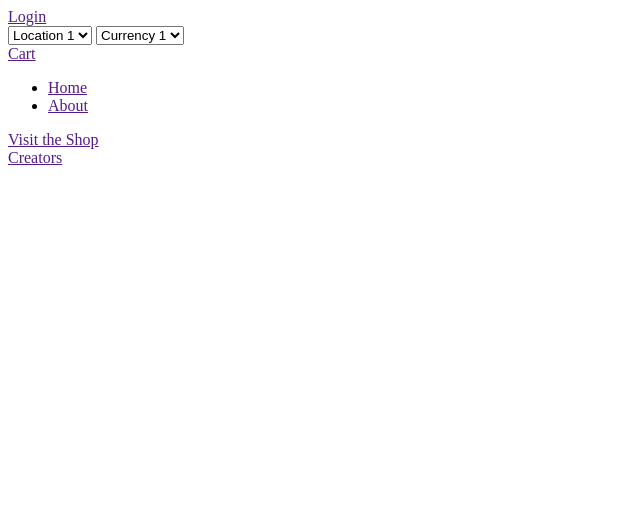
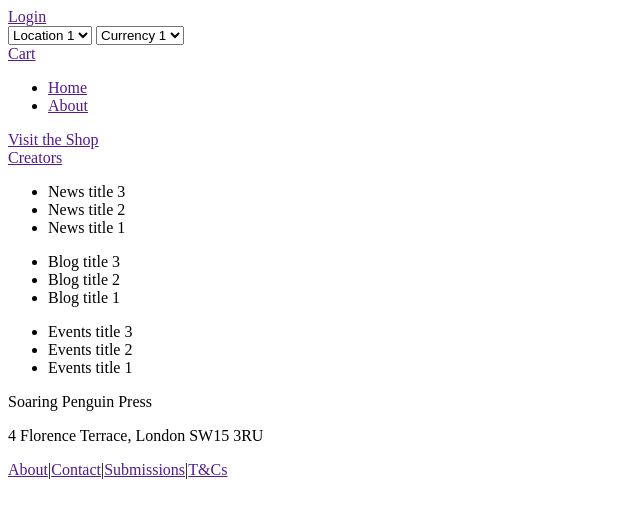
Before and after one commit to spenguin/soaringpenguinpress, a PHP site: page / in a window 1280 px wide. Shown: the top 518 px of the page, without its empty margins (0-640 px from the left). Run offline with PHP 8.4, Linux system fonts and the light colour scheme.

Commit message:
Completed first push of code for landing page.

```diff
--- a/index.php
+++ b/index.php
@@ -48,17 +48,34 @@
                 <a href="">Creators</a>
             </div>
             <div class="sections">
-                <div class="sections_news news">
+                <div class="sections_teaser news ">
+                    <ul>
+                        <li><time datetime="13 May 2018">News title 3</li>
+                        <li><time datetime="10 April 2018">News title 2</li>
+                        <li><time datetime="6 February 2018">News title 1</li>
+                    </ul>
                 </div>
-                <div class="sections_blog blog">
+                <div class="sections_teaser blog">
+                <ul>
+                        <li><time datetime="13 May 2018">Blog title 3</li>
+                        <li><time datetime="10 April 2018">Blog title 2</li>
+                        <li><time datetime="6 February 2018">Blog title 1</li>
+                    </ul>
                 </div>
-                <div class="sections_events events">
+                <div class="sections_teaser events">
+                <ul>
+                        <li><time datetime="13 May 2018">Events title 3</li>
+                        <li><time datetime="10 April 2018">Events title 2</li>
+                        <li><time datetime="6 February 2018">Events title 1</li>
+                    </ul>
                 </div>
             </div>
         </main>
         <footer>
+            <p class="copyright">Soaring Penguin Press</p>
+            <p class="registration">4 Florence Terrace, London SW15 3RU</p>
+            <nav class="footer_nav"><a href="">About</a>|<a href="">Contact</a>|<a href="">Submissions</a>|<a href="">T&Cs</a></nav>
         </footer>
     </div>
-
 </body>
 </html>
```
